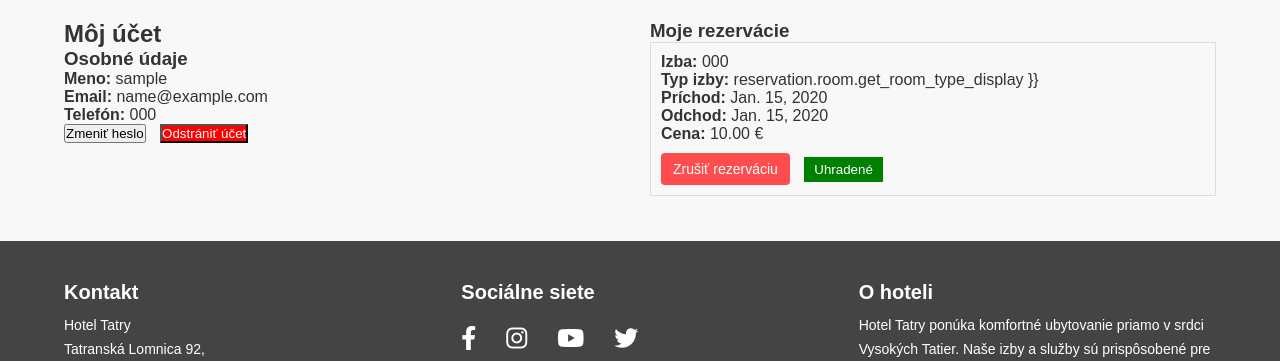
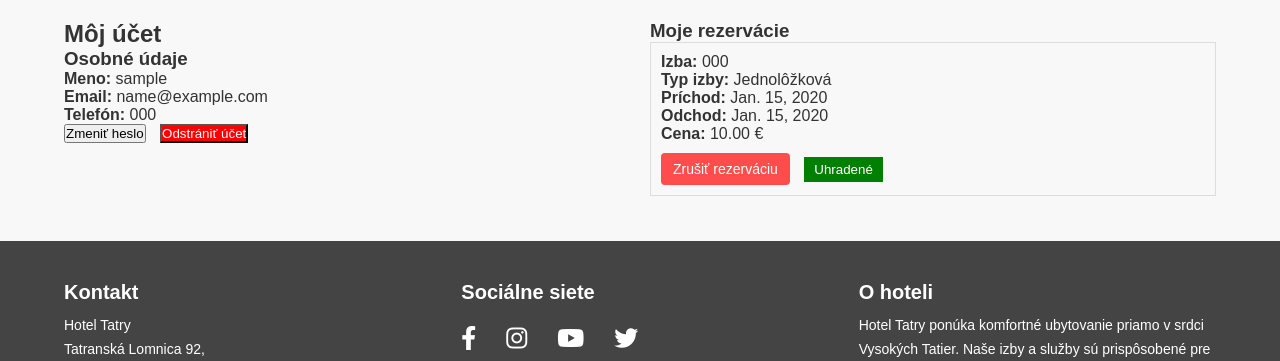
Before and after one commit to galpavol22/djangohotel22, a Django app: page /moj_ucet/ in a window 1280 px wide. Shown: the part 78-439 px from the top of the page. Run offline with Django 5.2, Linux system fonts and the light colour scheme; a user stored in the database is signed in; tables that the repository leaves empty hold one stand-in row (values such as "Sample post").

Commit message:
Update moj_ucet.html

```diff
--- a/booking/templates/booking/moj_ucet.html
+++ b/booking/templates/booking/moj_ucet.html
@@ -72,8 +72,7 @@
         "
       >
         <strong>Izba:</strong> {{ reservation.room.room_number }}<br />
-        <strong>Typ izby:</strong> reservation.room.get_room_type_display
-        }} <br />
+        <strong>Typ izby:</strong> {{ reservation.room.get_room_type_display }} <br />
         <strong>Príchod:</strong> {{ reservation.check_in }}<br />
         <strong>Odchod:</strong> {{ reservation.check_out }}<br />
         <strong>Cena:</strong> {{ reservation.total_price }} €<br />
```
